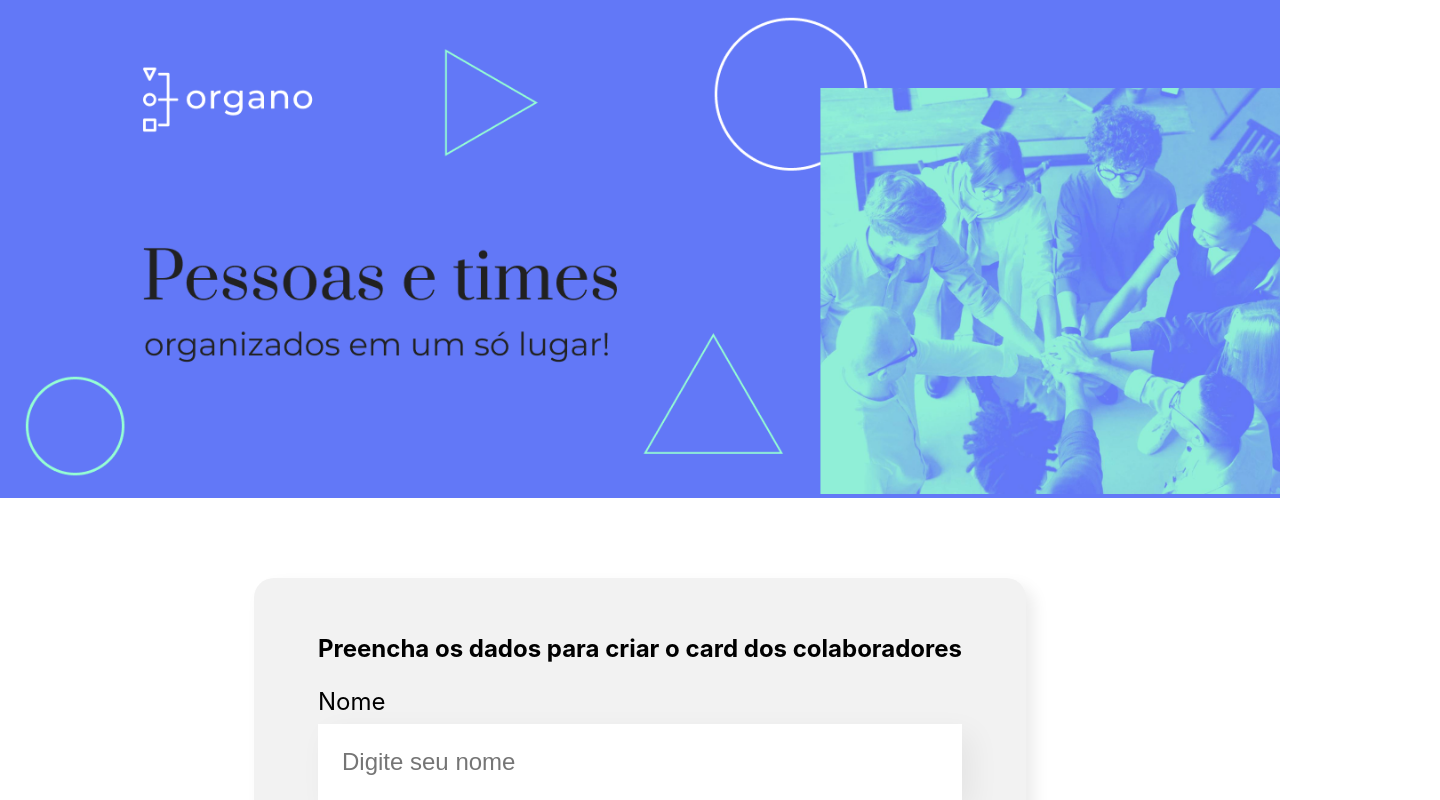
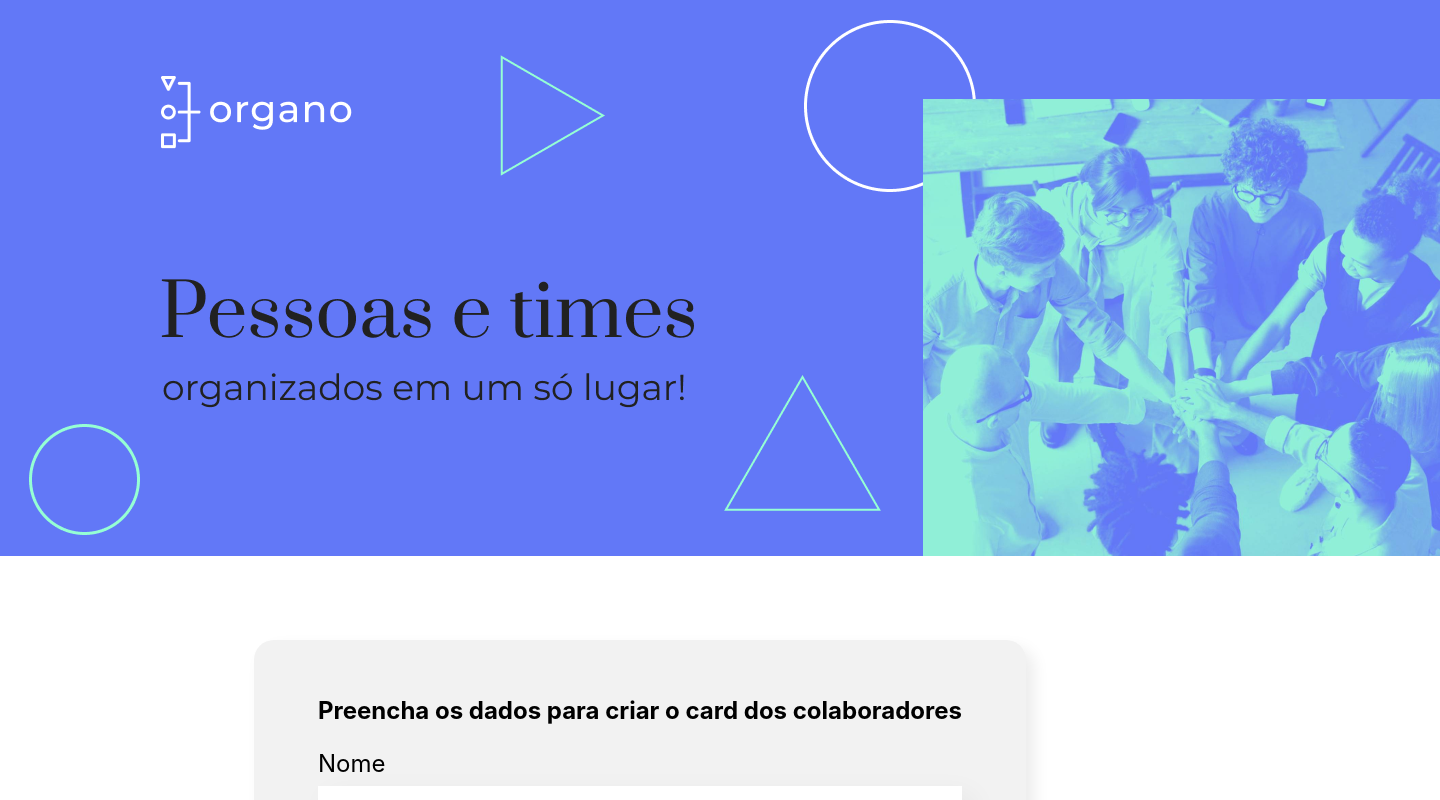
Before and after one commit to debs-veras/Organo, a React (Create React App) app: page / in a window 1280 px wide. Shown: the top 800 px of the page, 1440 px wide, since content can reach past the window. Built offline with nearby package versions, Linux system fonts and the light colour scheme.

Commit message:
erro no git consertado

```diff
--- a/src/componentes/Banner/index.js
+++ b/src/componentes/Banner/index.js
@@ -1,8 +1,7 @@
 import './Banner.css'
-
 function Banner(){
   return (
-    <header className = "banner">
+    <header className = "Banner">
       <img src = "/imagens/banner.png" alt = "Esse é o banner principal da página Organo"/>
     </header>
   )
```
Also changed, not shown: src/index.js (line endings or trailing spaces).
